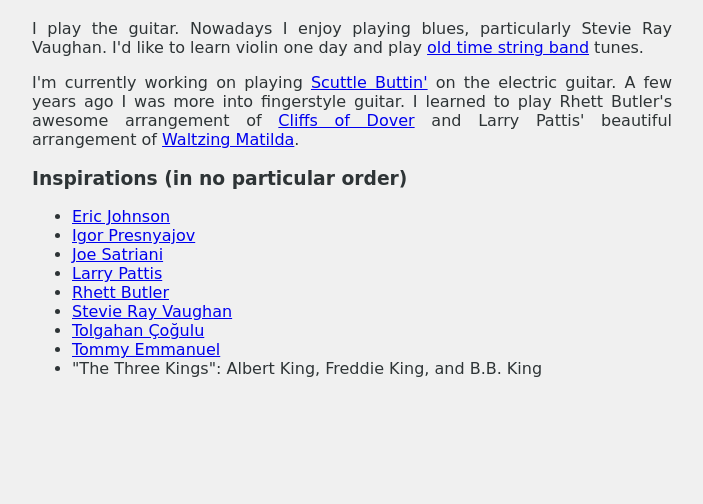
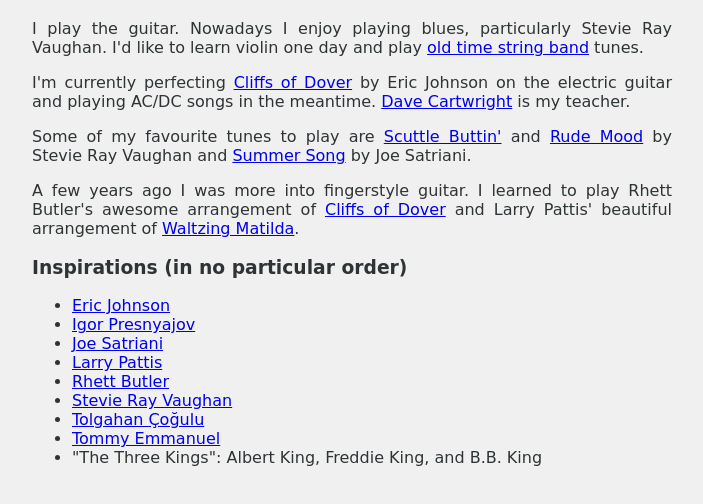
Before and after one commit to alteous/alteous.github.io, a plain HTML site: page music.html in a window 1280 px wide. Shown: the part 102-606 px from the top of the page, without its empty margins (288-991 px from the left). Drawn offline with Linux system fonts and the light colour scheme.

Commit message:
Life update 2023-06-08

```diff
--- a/music.html
+++ b/music.html
@@ -45,8 +45,9 @@ p {
         <p>I play the guitar. Nowadays I enjoy playing blues, particularly Stevie Ray
 Vaughan. I'd like to learn violin one day and play <a href="https://www.youtube.com/watch?v=vRXJzCdrEDs&ab_channel=TommyStanton">old time string band</a>
 tunes.</p>
-        <p>I'm currently working on playing <a href="https://www.youtube.com/watch?v=gWe1bm86jC8&ab_channel=SRVBRY">Scuttle Buttin'</a>
-on the electric guitar. A few years ago I was more into fingerstyle guitar.
+        <p>I'm currently perfecting <a href="https://www.youtube.com/watch?v=aiRn3Zlw3Rw">Cliffs of Dover</a> by Eric Johnson on the electric guitar and playing AC/DC songs in the meantime. <a href="http://www.dave145s.co.uk">Dave Cartwright</a> is my teacher.</p>
+        <p>Some of my favourite tunes to play are <a href="https://www.youtube.com/watch?v=5r56RRl7-vU">Scuttle Buttin'</a> and <a href="https://www.youtube.com/watch?v=p2q0NXIL6m0">Rude Mood</a> by Stevie Ray Vaughan and <a href="https://www.youtube.com/watch?v=7NJ_nzOckOQ">Summer Song</a> by Joe Satriani.</p>
+        <p>A few years ago I was more into fingerstyle guitar.
 I learned to play Rhett Butler's awesome arrangement of
 <a href="https://www.youtube.com/watch?v=wl-3RTyFMrQ&ab_channel=RhettButler">Cliffs of Dover</a>
 and Larry Pattis' beautiful arrangement of <a href="https://www.youtube.com/watch?v=4yE3uwQsV7I&ab_channel=LarryPattis">Waltzing Matilda</a>.</p>
```
Also changed, not shown: aviation.html (+5 -0 lines), index.html (+1 -1 lines), 3 other files.
